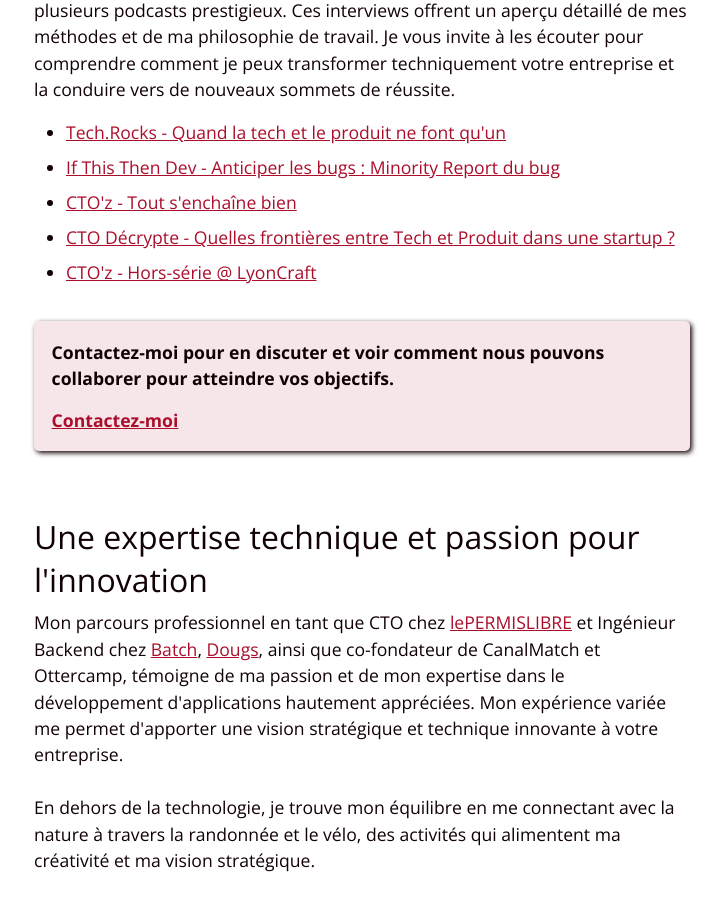
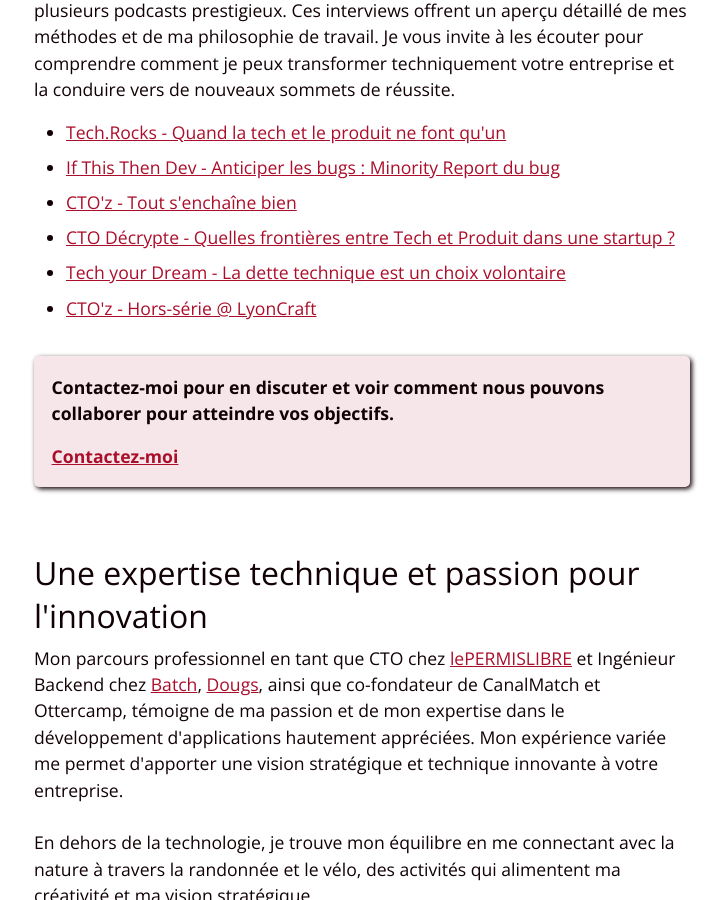
Before and after one commit to sergentrif/sergentrif.github.io, a Jekyll site: the page built from index.html, in a window 1280 px wide and 900 px high, scrolled down 2478 px. Shown: the whole window, without its empty margins (278-1005 px from the left). Built offline with Jekyll 4.4.1, drawn with Linux system fonts in a browser that asks for light colours.

Commit message:
add new podcast and clients (jami & aaticka)

```diff
--- a/_config.yml
+++ b/_config.yml
@@ -74,6 +74,11 @@
           <br><br>
           Adrien est un CTO talentueux, expérimenté et leader. Il y aura clairement dans l'histoire de notre société un avant et un après l'arrivée d'Adrien !
 
+    - company_name: Aaticka
+      company_logo: /assets/images/aaticka.png
+      company_website: https://www.aaticka.com
+      display: true
+
     - company_name: Mission RGPD
       company_logo: /assets/images/mission-rgpd.png
       company_website: https://www.mission-rgpd.com
@@ -85,6 +90,11 @@
         profile_picture: /assets/images/testimonials/bertrand-bucelle.jpg
         content: >
           Adrien est un interlocuteur de grande qualité qui parvient rapidement à aligner les aspects techniques avec la vision business. Une qualité rare dans l'univers du développement informatique. Il sait transmettre les informations de manière claire et concise, sans compliquer les choses, tout en préparant soigneusement l'avenir de vos évolutions produit.
+
+    - company_name: Jami
+      company_logo: /assets/images/jami.svg
+      company_website: https://www.jamiaap.com
+      display: true
 
     - company_name: manouvellepiscine.com
       company_logo:
@@ -127,6 +137,10 @@
       title: Quelles frontières entre Tech et Produit dans une startup ?
       link: https://www.youtube.com/watch?v=18k2mgwhNhA
 
+    - name: Tech your Dream
+      title: La dette technique est un choix volontaire
+      link: https://open.spotify.com/episode/4G5R3pbkd7CTkHwscDqQs6
+
     - name: CTO'z
       title: Hors-série @ LyonCraft
       link: https://open.spotify.com/episode/4mP3SP5o1F0aqnh8XIVO4v
```
Also changed, not shown: Gemfile.lock, assets/images/aaticka.png (added), assets/images/jami.svg (added), 8 other files.
